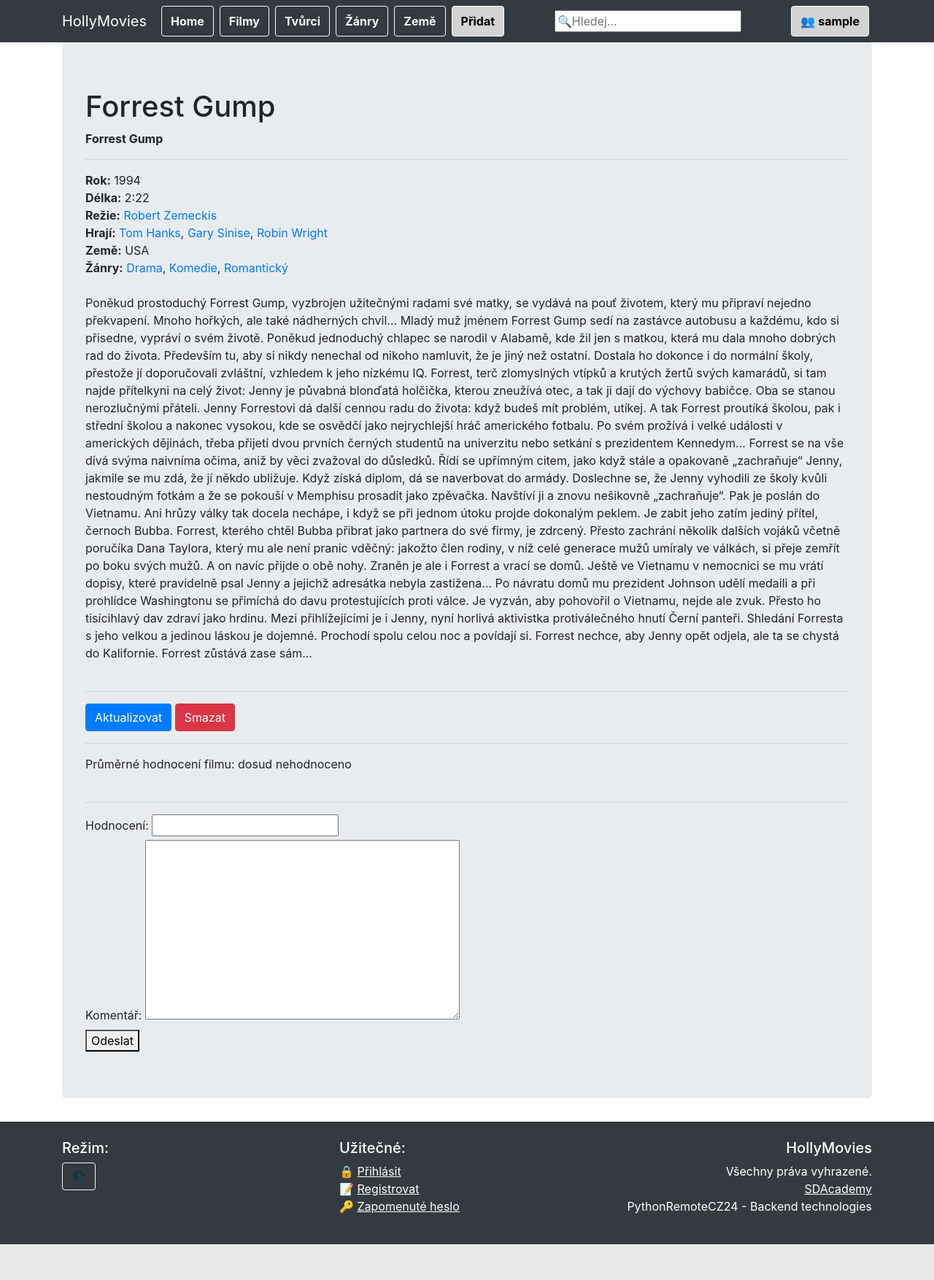
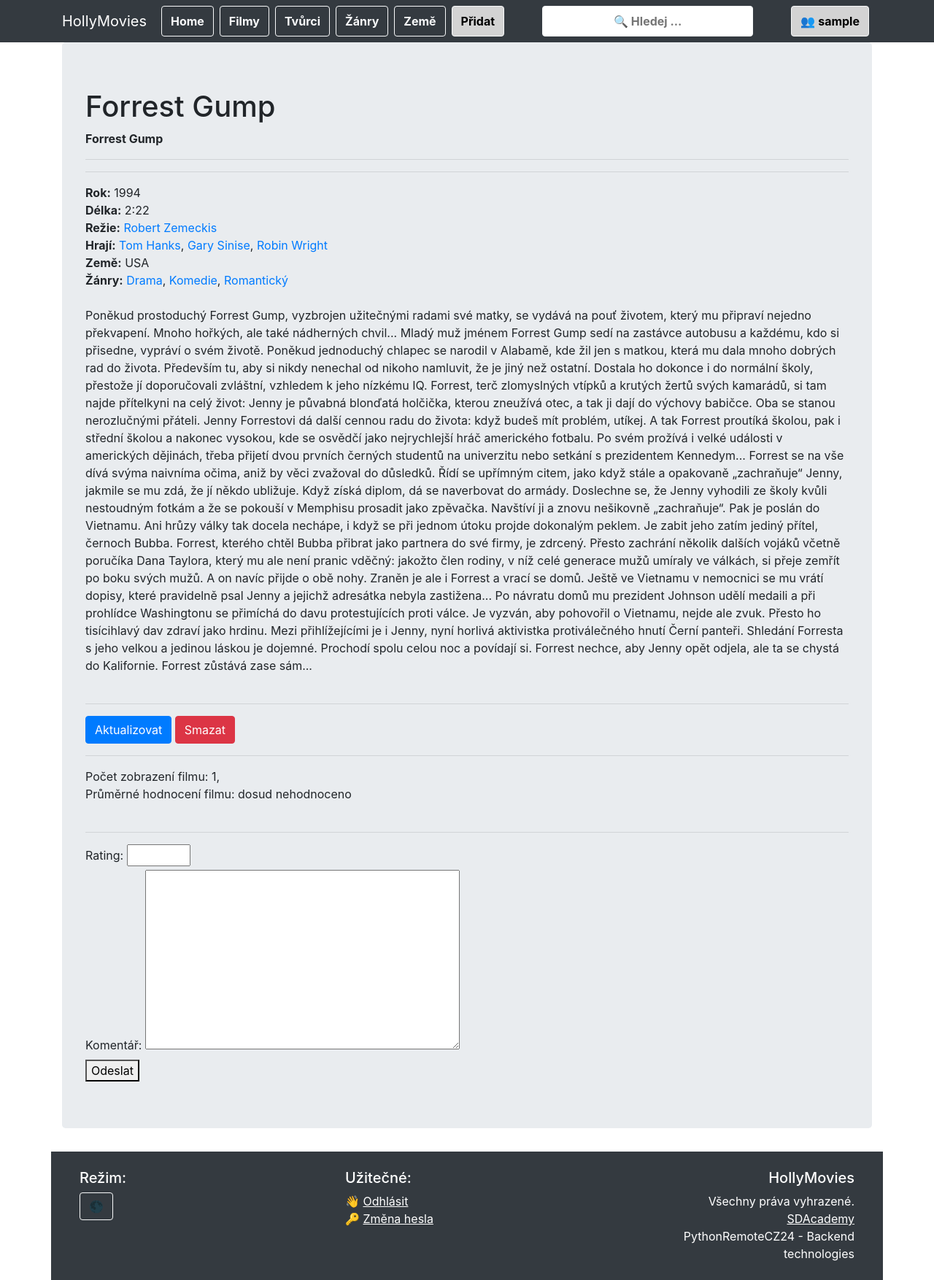
Before and after one commit to TomiT8/m11_backand_technologies, a Django app: page /movie/2/ in a window 1280 px wide. Shown: the whole page at 73% size. Before the commit the page ends 1705 px from the top, so only its background shows below. Run offline with Django 5.2, Linux system fonts and the light colour scheme; the visitor is signed in with stand-in values (Sample User, id 1); data comes from the database, SQL or seed files in the repository; data that the repository does not hold is empty; some libraries are stand-ins or nearby versions.

Commit message:
uprava css

```diff
--- a/static/styles.css
+++ b/static/styles.css
@@ -26,11 +26,30 @@ ul {
 
 .nav-user:hover {
         color: white;
-        background-color: #800000;
+        background-color: #cc2330;
 }
 
 .nav-item.dropdown:hover .dropdown-menu {
     display: block;
+}
+
+.nav-search {
+    display: inline-block;
+    color: #f8f9fa;
+    border: 1px solid #f8f9fa;
+    font-weight: bold;
+    padding: 8px 12px;
+    margin: 0 4px;
+    text-align: center;
+    text-decoration: none;
+    transition: all 0.3s ease;
+    border-radius: 0.25rem;
+}
+
+.nav-search:hover {
+    background-color: #f8f9fa;
+    color: #212529;
+    border-color: #f8f9fa;
 }
 
 .nav-item-btn-up {
@@ -58,3 +77,20 @@ ul {
 .dark-mode {
     background-color: #212529;
 }
+
+.footer-links a {
+    color: white;
+    text-decoration: none;
+}
+
+.footer-links a:hover {
+    color: #cc2330;
+}
+
+.footer-title {
+    color: white;
+}
+
+.footer-text-ordinary{
+    color: white;
+}
--- a/templates/base.html
+++ b/templates/base.html
@@ -48,7 +48,7 @@
 
     if (localStorage.getItem('dark-mode') === 'enabled') {
         body.classList.add(darkModeClass);
-        toggleButton.textContent = '💡';
+        toggleButton.textContent = '💡 Světlý vzhled';
     }
 
     toggleButton.addEventListener('click', () => {
@@ -56,10 +56,10 @@
 
         if (body.classList.contains(darkModeClass)) {
             localStorage.setItem('dark-mode', 'enabled');
-            toggleButton.textContent = '💡';
+            toggleButton.textContent = '💡 Světlý vzhled';
         } else {
             localStorage.setItem('dark-mode', null);
-            toggleButton.textContent = '🌑';
+            toggleButton.textContent = '🌑 Tmavý vzhled';
         }
     });
 </script>
--- a/templates/footer.html
+++ b/templates/footer.html
@@ -1,4 +1,4 @@
-<footer class="text-center text-white bg-dark p-4">
+<footer class="container text-center bg-dark p-4">
     <div class="container">
         <div class="row">
             <div class="col-md-4 footer-column text-left">
@@ -7,19 +7,26 @@
             </div>
             <div class="col-md-4 footer-column">
                 <h5 class="footer-title text-left">Užitečné:</h5>
-                <ul class="footer-links text-left">
-                    <li><a href="{% url 'login' %}" class="text-white text-left">🔒 <u>Přihlásit</u></a></li>
-                    <li><a href="{% url 'signup' %}" class="text-white text-left">📝 <u>Registrovat</u></a></li>
-                    <li><a href="{% url 'password_reset' %}" class="text-white text-left">🔑 <u>Zapomenuté heslo</u></a></li>
-                </ul>
+                {% if user.is_authenticated %}
+                    <ul class="footer-links text-left">
+                        <li><a href="{% url 'logout' %}">👋 <u>Odhlásit</u></a></li>
+                        <li><a href="{% url 'password_change' %}">🔑 <u>Změna hesla</u></a></li>
+                    </ul>
+                {% else %}
+                    <ul class="footer-links text-left">
+                        <li><a href="{% url 'login' %}">🔒 <u>Přihlásit</u></a></li>
+                        <li><a href="{% url 'signup' %}">📝 <u>Registrovat</u></a></li>
+                        <li><a href="{% url 'password_reset' %}">🔑 <u>Zapomenuté heslo</u></a></li>
+                    </ul>
+                {% endif %}
             </div>
             <div class="col-md-4 footer-column text-right">
                 <h5 class="footer-title">HollyMovies</h5>
-                <span>Všechny práva vyhrazené.</span><br>
-                <span>
-                    <a href="https://sdacademy.cz/" target="_blank" class="text-white" style="text-decoration: none;"><u>SDAcademy</u></a>
+                <span class="footer-text-ordinary">Všechny práva vyhrazené.</span><br>
+                <span class="footer-links">
+                    <a href="https://sdacademy.cz/" target="_blank" style="text-decoration: none;"><u>SDAcademy</u></a>
                 </span><br>
-                <span>PythonRemoteCZ24 - Backend technologies</span>
+                <span class="footer-text-ordinary">PythonRemoteCZ24 - Backend technologies</span>
             </div>
         </div>
     </div>
--- a/templates/navbar.html
+++ b/templates/navbar.html
@@ -45,7 +45,7 @@
                 <div id="search-div">
                     <form method="post" action="/search/">
                         {% csrf_token %}
-                        <input type="text" id="search" name="search" placeholder="🔍Hledej...">
+                        <input class="nav-search" type="text" id="search" name="search" placeholder="🔍 Hledej ...">
                     </form>
                 </div>
             </div>
--- a/viewer/forms.py
+++ b/viewer/forms.py
@@ -2,7 +2,8 @@ import re
 from datetime import date
 
 from django.core.exceptions import ValidationError
-from django.forms import Form, CharField, DateField, ModelChoiceField, Textarea, ModelForm, NumberInput
+from django.core.validators import MinValueValidator, MaxValueValidator
+from django.forms import Form, CharField, DateField, ModelChoiceField, Textarea, ModelForm, NumberInput, IntegerField
 
 from viewer.models import Country, Creator, Movie, Genre, Review, Image
 
@@ -222,6 +223,11 @@ class CountryForm(ModelForm):
 
 
 class ReviewModelForm(ModelForm):
+    rating = IntegerField(
+        required=True,
+        widget=NumberInput(attrs={'step': 1, 'min': 0, 'max': 10}),
+    )
+
     class Meta:
         model = Review
         fields = ['rating', 'comment']
@@ -229,6 +235,12 @@ class ReviewModelForm(ModelForm):
             'rating': 'Hodnocení',
             'comment': 'Komentář'
         }
+
+    def clean_rating(self):
+        rating = self.cleaned_data.get('rating')
+        if rating is not None and (rating < 0 or rating > 10):
+            raise ValidationError("Hodnocení musí být v rozmezí 0 až 10.")
+        return rating
 
 
 class ImageModelForm(ModelForm):
--- a/viewer/models.py
+++ b/viewer/models.py
@@ -1,7 +1,7 @@
 from datetime import date
 
 from django.db.models import Model, CharField, DateField, ForeignKey, SET_NULL, TextField, ManyToManyField, \
-    DateTimeField, IntegerField, CASCADE, ImageField, FloatField
+    DateTimeField, IntegerField, CASCADE, ImageField, FloatField, PositiveIntegerField
 
 from accounts.models import Profile
 
@@ -77,6 +77,7 @@ class Movie(Model):
     genres = ManyToManyField(Genre, blank=True, related_name='movies')
     description = TextField(blank=True)
     rating = FloatField(null=True, blank=True)
+    page_views = IntegerField(default=0)
     created = DateTimeField(auto_now_add=True)
     updated = DateTimeField(auto_now=True)
 
--- a/viewer/templates/movie.html
+++ b/viewer/templates/movie.html
@@ -3,16 +3,16 @@
 {% block content %}
 <h1>{{ movie.title_orig }}</h1>
     <div class="movie-title-cz"><b>{{ movie.title_cz }}</b></div>
-    <hr>
     <div class="movie-images">
+        <hr>
         {% for image in movie.images.all %}
             <span class="movie.image">
                 <a href="{% url 'image' image.id %}">
                     <img src="{{ image.image.url }}" alt="{{ image.description }}" width="150px">
                 </a>
-                <hr>
             </span>
         {% endfor %}
+        <hr>
     </div>
 
     <div class="movie-year"><b>Rok:</b> {{ movie.year }}</div>
@@ -63,6 +63,7 @@
     <br>
     <hr>
     <div>
+        Počet zobrazení filmu: {{ movie.page_views }}, <br>
         Průměrné hodnocení filmu:
         {% if rating_avg %}
             {{ rating_avg|floatformat:2 }}
--- a/viewer/views.py
+++ b/viewer/views.py
@@ -56,6 +56,9 @@ class MovieTemplateView(TemplateView):
         pk = self.kwargs['pk']
         if not Movie.objects.filter(id=pk).exists():
             return HttpResponseRedirect(reverse_lazy('movies'))
+        movie_ = Movie.objects.get(id=pk)
+        movie_.page_views = movie_.page_views + 1
+        movie_.save()
         return super().get(request, *args, **kwargs)
 
     def get_context_data(self, **kwargs):
```
Also changed, not shown: viewer/templates/400.html (added, +8 -0 lines), viewer/templates/403.html (added, +8 -0 lines), viewer/templates/404.html (added, +8 -0 lines).
